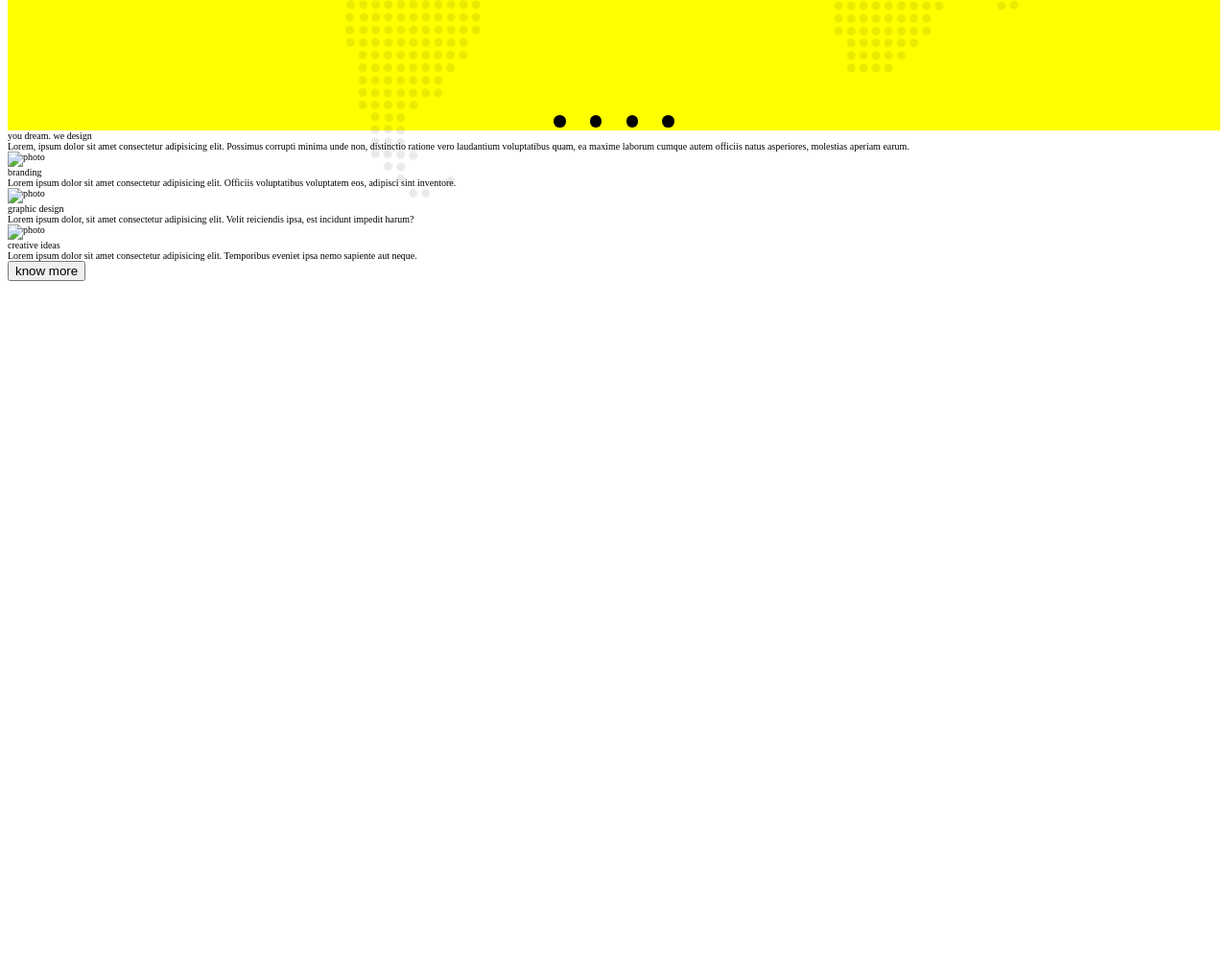
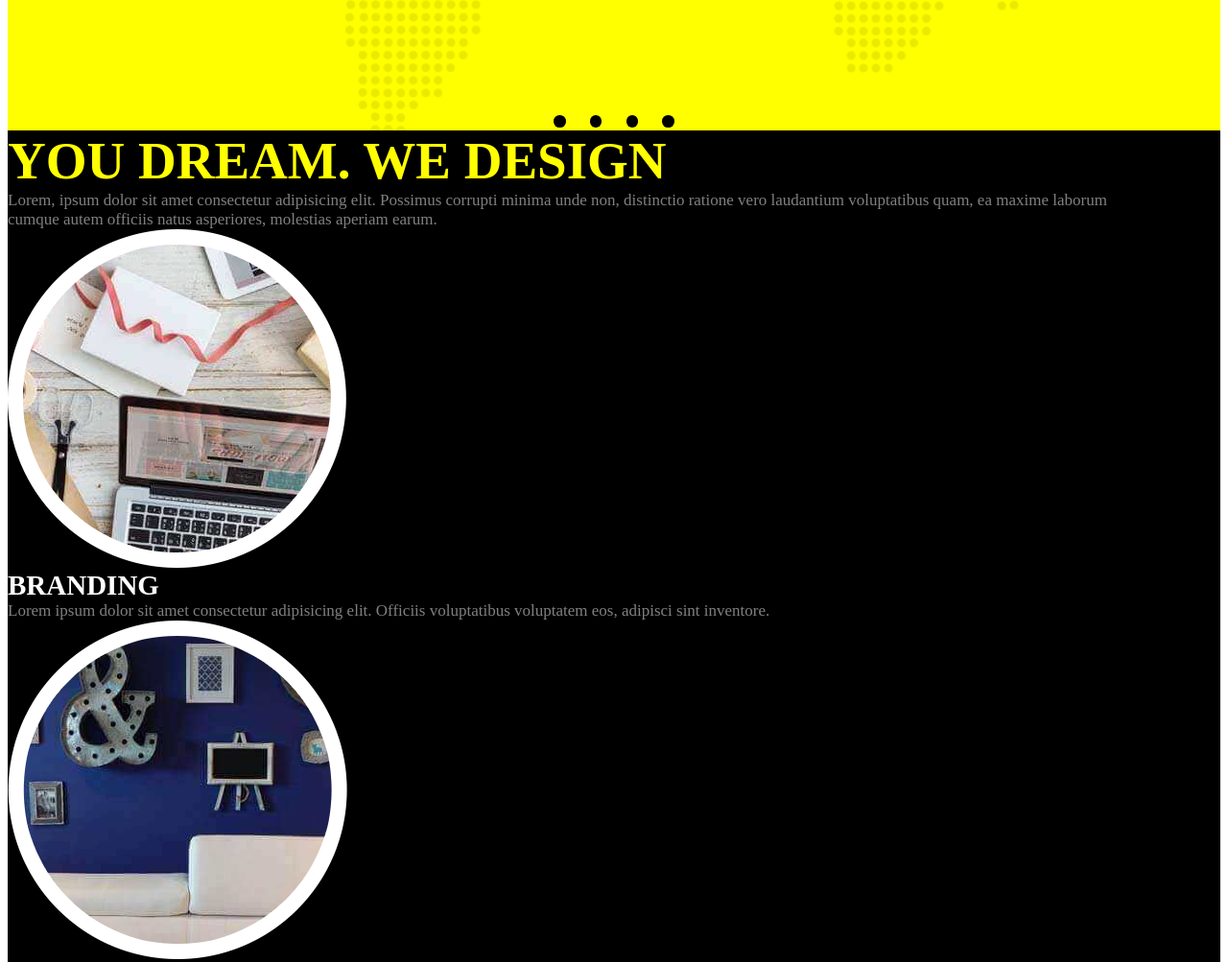
Before and after one commit to MaksNekrut/agency, a website: page index.html in a window 1280 px wide. Shown: the part 818-1821 px from the top of the page at 96% size. Before the commit the page ends 1119 px from the top, so only its background shows below. Drawn offline with Linux system fonts and the light colour scheme.

Commit message:
section dream styling

```diff
--- a/index.html
+++ b/index.html
@@ -73,19 +73,19 @@
       </div>
       <div class="dream__content">
         <div class="dream__content-box">
-          <img src="" alt="photo" class="dream__img">
+          <img src="img/dream1.png" alt="photo" class="dream__img">
           <div class="dream__title">branding</div>
           <div class="dream__info">Lorem ipsum dolor sit amet consectetur adipisicing elit. Officiis voluptatibus
             voluptatem eos, adipisci sint inventore.</div>
         </div>
         <div class="dream__content-box">
-          <img src="" alt="photo" class="dream__img">
+          <img src="img/dream2.png" alt="photo" class="dream__img">
           <div class="dream__title">graphic design</div>
           <div class="dream__info">Lorem ipsum dolor, sit amet consectetur adipisicing elit. Velit reiciendis ipsa, est
             incidunt impedit harum?</div>
         </div>
         <div class="dream__content-box">
-          <img src="" alt="photo" class="dream__img">
+          <img src="img/dream3.png" alt="photo" class="dream__img">
           <div class="dream__title">creative ideas</div>
           <div class="dream__info">Lorem ipsum dolor sit amet consectetur adipisicing elit. Temporibus eveniet ipsa nemo
             sapiente aut neque.</div>
--- a/sass/main.scss
+++ b/sass/main.scss
@@ -6,6 +6,7 @@ $color-yellow: #FFFF00;
 
 @import "sections/header";
 @import "sections/promo";
+@import "sections/dream";
 
 
 
--- /dev/null
+++ b/sass/sections/_dream.scss
@@ -0,0 +1,56 @@
+.dream {
+    background-color: $color-black;
+
+    &__inner {
+        width: 120rem;
+    }
+
+    &__title {
+        font-size: 5.5rem;
+        color: $color-yellow;
+        text-transform: uppercase;
+        font-weight: bold;
+    }
+
+    &__subtitle {
+        color: rgba(255, 255, 255, 0.5);
+        font-size: 1.7rem;
+    }
+
+    &__content {
+        &-box {
+            .dream__title {
+                font-size: 2.9rem;
+                color: $color-white;
+            }
+
+            .dream__info {
+                color: rgba(255, 255, 255, 0.5);
+                font-size: 1.7rem;
+            }
+        }
+    }
+
+    &__btn {
+        width: 196px;
+        height: 42px;
+        border-radius: 5px;
+        background-color: $color-yellow;
+        margin-right: 27rem;
+        transform: skewX(30deg);
+
+        button {
+            color: $color-black;
+            background-color: $color-yellow;
+            border: none;
+            margin: 0.7rem 4.5rem;
+            padding: 0;
+            font-family: Montserrat;
+            font-size: 18.5px;
+            font-weight: 900;
+            letter-spacing: -1.11px;
+            text-align: center;
+            transform: skewX(-30deg);
+        }
+    }
+}
--- a/sass/sections/_promo.scss
+++ b/sass/sections/_promo.scss
@@ -2,17 +2,20 @@
   background-color: $color-yellow;
   height: 80rem;
   font-family: "Montserrat", sans-serif;
+
   &__inner {
     background: url("../../img/Map.png") no-repeat;
     background-size: cover;
     height: 87rem;
   }
+
   .content__title-box {
     display: flex;
     flex-direction: column;
     align-items: center;
     align-content: space-between;
   }
+
   .content {
     display: flex;
     flex-direction: row;
```
Also changed, not shown: css/main.css, css/main.min.css, 1 other file.
